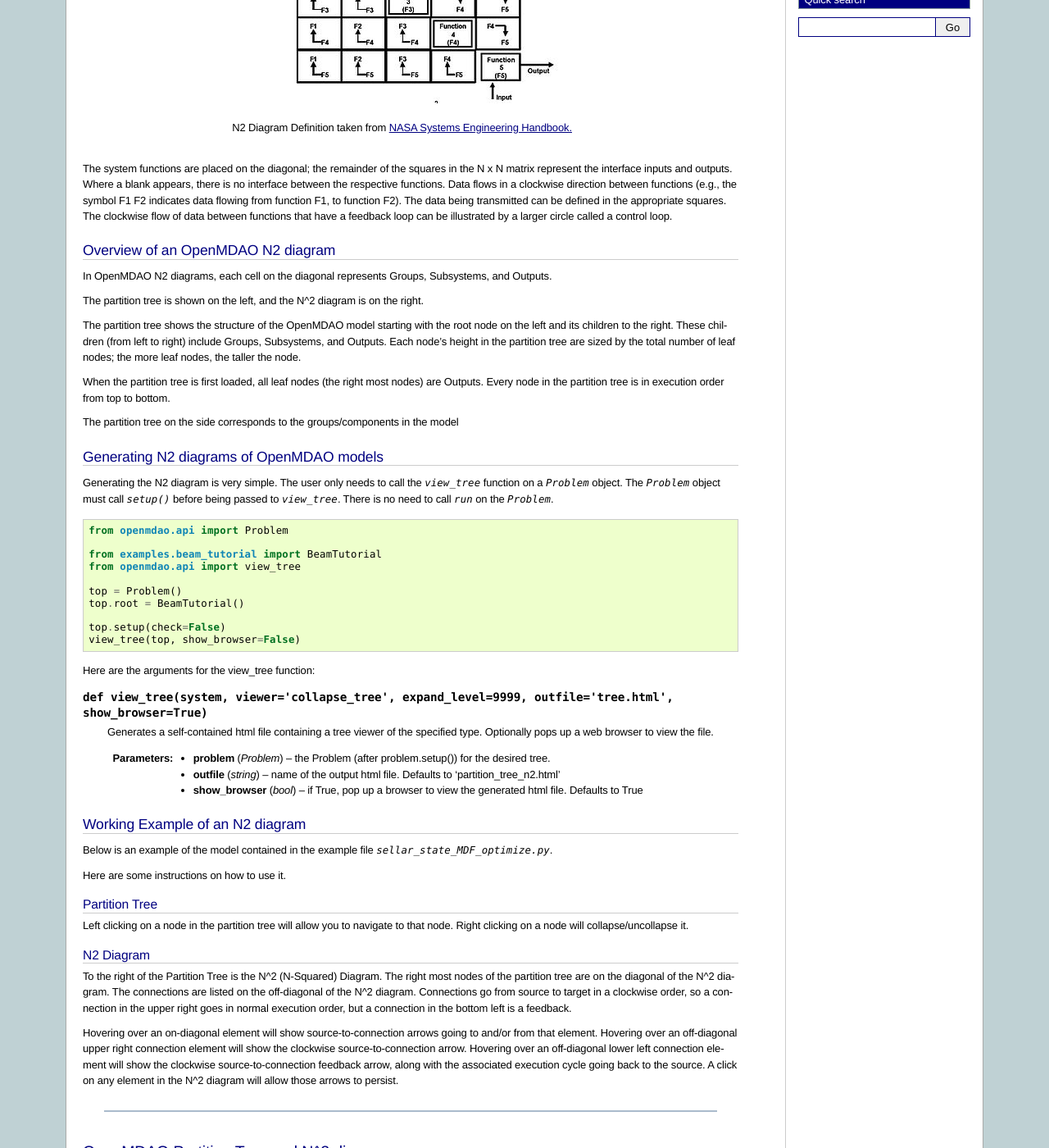
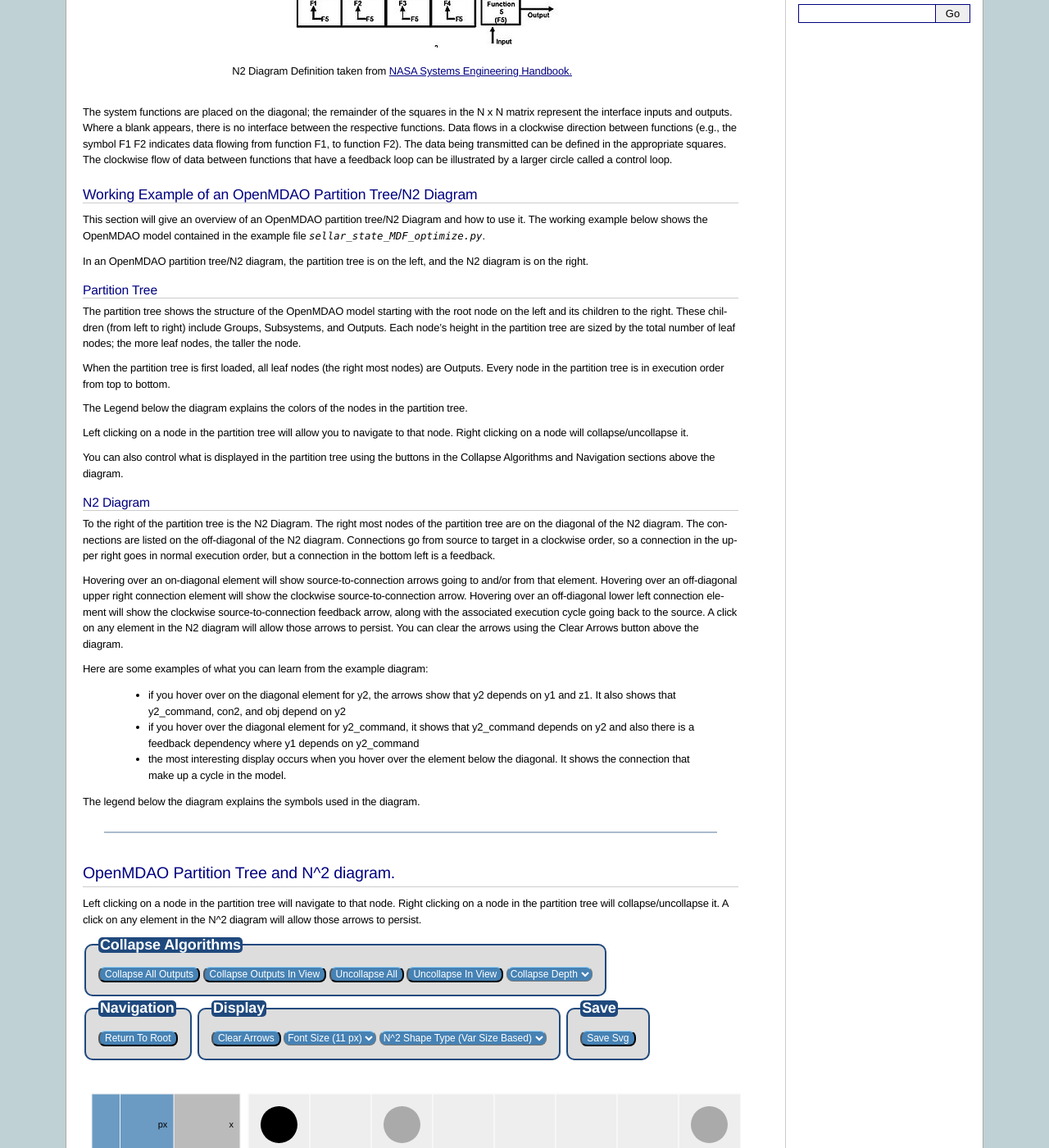
Before and after one commit to OpenMDAO/OpenMDAO1, a Sphinx documentation site: the page built from openmdao/docs/usr-guide/tutorials/visualizing-model-connections.rst, in a window 1280 px wide and 1400 px high, scrolled down 580 px. Shown: the whole window at 82% size. Built offline with Sphinx 7.4.7, drawn with Linux system fonts in a browser that asks for light colours; some of the changed text lies outside the part shown.

Commit message:
Updated content in n2 docs, update makefile to create n2 from model for docs

```diff
--- a/openmdao/docs/usr-guide/tutorials/visualizing-model-connections.rst
+++ b/openmdao/docs/usr-guide/tutorials/visualizing-model-connections.rst
@@ -6,19 +6,15 @@ Visualizing OpenMDAO Model Structure and Connections
 
 It can be difficult to understand the structure and connections in an OpenMDAO model. OpenMDAO provides a script to generate a diagram which visualizes both in an integrated view. The diagram makes use of a partition tree to display the structure and an N2 diagram to display the connections. In addition to helping the user understand an OpenMDAO model, this tool can also be used to detect bugs in OpenMDAO models.
 
-Even though the diagram combines a partition tree and an N2 diagram, for simplicity, this document will refer to the combined diagram as an N2 diagram.
-
 This tutorial will:
     - give background information on N2 diagrams
-    - give an overview of an OpenMDAO N2 diagram
-    - show you how to generate an N2 diagram
-    - show a working N2 diagram and explain how to interact with it and understand what it is showing you
+    - show a working partition tree/N2 diagram and explain how to interact with it and understand what it is showing you
+    - show you how to generate an partition tree/N2 diagram
 
 Background information on N2 diagrams
 =====================================
 
-An `N2 diagram <https://en.wikipedia.org/wiki/N2_chart>`_ , also referred to as an N 2 chart, N-squared diagram, or N-squared chart, is a diagram in the shape of a matrix, representing functional or physical interfaces between system elements. N2 diagrams have been used extensively to develop data interfaces.
-A basic N2 diagram is shown in the figure below.
+An `N2 diagram <https://en.wikipedia.org/wiki/N2_chart>`_ , also referred to as an N 2 chart, N-squared diagram, or N-squared chart, is a diagram in the shape of a matrix, representing functional or physical interfaces between system elements. N2 diagrams have been used extensively to develop data interfaces. A basic N2 diagram is shown in the figure below.
 
  .. figure:: n2_chart_definition.jpg
    :align: center
@@ -26,24 +22,49 @@ A basic N2 diagram is shown in the figure below.
 
    N2 Diagram Definition taken from `NASA Systems Engineering Handbook. <http://web.stanford.edu/class/cee243/NASASE.pdf>`_
 
-The system functions are placed on the diagonal; the remainder of the squares in the N x N matrix represent the
-interface inputs and outputs. Where a blank appears, there is no interface between the respective functions. Data flows
-in a clockwise direction between functions (e.g., the symbol F1 F2 indicates data flowing from function F1, to function
-F2). The data being transmitted can be defined in the appropriate squares. The clockwise flow of data between functions
-that have a feedback loop can be illustrated by a larger circle called a control loop.
+The system functions are placed on the diagonal; the remainder of the squares in the N x N matrix represent the interface inputs and outputs. Where a blank appears, there is no interface between the respective functions. Data flows in a clockwise direction between functions (e.g., the symbol F1 F2 indicates data flowing from function F1, to function F2). The data being transmitted can be defined in the appropriate squares. The clockwise flow of data between functions that have a feedback loop can be illustrated by a larger circle called a control loop.
 
-Overview of an OpenMDAO N2 diagram
-==================================
+Working Example of an OpenMDAO Partition Tree/N2 Diagram
+========================================================
 
-In OpenMDAO N2 diagrams, each cell on the diagonal represents Groups, Subsystems, and Outputs.
+This section will give an overview of an OpenMDAO partition tree/N2 Diagram and how to use it. The working example below shows the OpenMDAO model contained in the example file `sellar_state_MDF_optimize.py`.
 
-The partition tree is shown on the left, and the N^2 diagram is on the right.
+In an OpenMDAO partition tree/N2 diagram, the partition tree is on the left, and the N2 diagram is on the right.
+
+Partition Tree
+--------------
 
 The partition tree shows the structure of the OpenMDAO model starting with the root node on the left and its children to the right.  These children (from left to right) include Groups, Subsystems, and Outputs.  Each node's height in the partition tree are sized by the total number of leaf nodes; the more leaf nodes, the taller the node.
 
 When the partition tree is first loaded, all leaf nodes (the right most nodes) are Outputs.  Every node in the partition tree is in execution order from top to bottom.
 
-The partition tree on the side corresponds to the groups/components in the model
+The Legend below the diagram explains the colors of the nodes in the partition tree.
+
+Left clicking on a node in the partition tree will allow you to navigate to that node. Right clicking on a node will collapse/uncollapse it.
+
+You can also control what is displayed in the partition tree using the buttons in the Collapse Algorithms and Navigation sections above the diagram.
+
+N2 Diagram
+----------
+
+To the right of the partition tree is the N2 Diagram.  The right most nodes of the partition tree are on the diagonal of the N2 diagram.  The connections are listed on the off-diagonal of the N2 diagram.  Connections go from source to target in a clockwise order, so a connection in the upper right goes in normal execution order, but a connection in the bottom left is a feedback.
+
+Hovering over an on-diagonal element will show source-to-connection arrows going to and/or from that element.  Hovering over an off-diagonal upper right connection element will show the clockwise source-to-connection arrow.  Hovering over an off-diagonal lower left connection element will show the clockwise source-to-connection feedback arrow, along with the associated execution cycle going back to the source.  A click on any element in the N2 diagram will allow those arrows to persist. You can clear the arrows using the Clear Arrows button above the diagram.
+
+Here are some examples of what you can learn from the example diagram:
+
+    - if you hover over on the diagonal element for y2, the arrows show that y2 depends on y1 and z1. It also shows that y2_command, con2, and obj depend on y2
+    - if you hover over the diagonal element for y2_command, it shows that y2_command depends on y2 and also there is a feedback dependency where y1 depends on y2_command
+    - the most interesting display occurs when you hover over the element below the diagonal. It shows the connection that make up a cycle in the model.
+
+The legend below the diagram explains the symbols used in the diagram.
+
+------------
+
+
+.. raw:: html
+   :file: n2_sellar_state.html
+
 
 
 Generating N2 diagrams of OpenMDAO models
@@ -79,30 +100,3 @@ Here are the arguments for the view_tree function:
    :type problem: Problem
    :type outfile: string
    :type show_browser: bool
-
-
-Working Example of an N2 diagram
-================================
-
-Below is an example of the model contained in the example file `sellar_state_MDF_optimize.py`.
-
-Here are some instructions on how to use it.
-
-Partition Tree
---------------
-
-Left clicking on a node in the partition tree will allow you to navigate to that node. Right clicking on a node will collapse/uncollapse it.
-
-N2 Diagram
-----------
-
-To the right of the Partition Tree is the N^2 (N-Squared) Diagram.  The right most nodes of the partition tree are on the diagonal of the N^2 diagram.  The connections are listed on the off-diagonal of the N^2 diagram.  Connections go from source to target in a clockwise order, so a connection in the upper right goes in normal execution order, but a connection in the bottom left is a feedback.
-
-Hovering over an on-diagonal element will show source-to-connection arrows going to and/or from that element.  Hovering over an off-diagonal upper right connection element will show the clockwise source-to-connection arrow.  Hovering over an off-diagonal lower left connection element will show the clockwise source-to-connection feedback arrow, along with the associated execution cycle going back to the source.  A click on any element in the N^2 diagram will allow those arrows to persist.
-
-
-------------
-
-
-.. raw:: html
-   :file: n2_sellar_state.html
```
Also changed, not shown: 1 other file.
